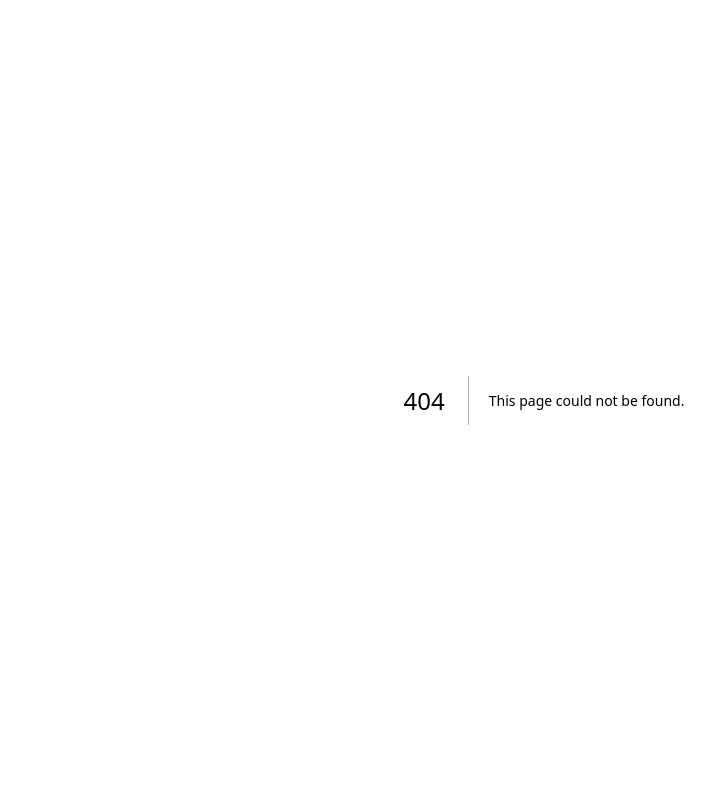
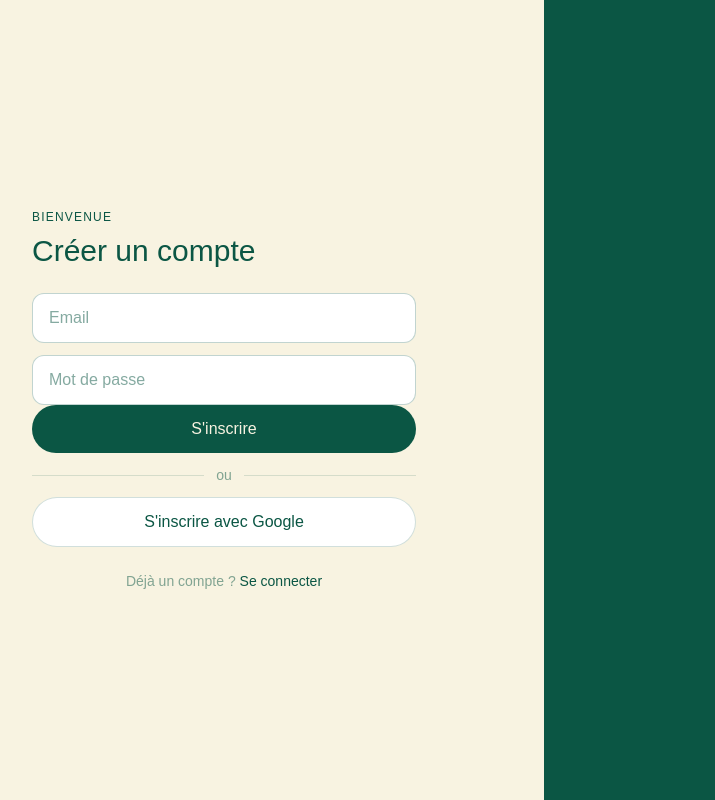
Before and after one commit to Mattbalaise/Molow, a Next.js app: page /auth/signup in a window 1280 px wide. Before the commit this address had no page. Shown: the whole page, without its empty margins (96-811 px from the left). Built offline with nearby package versions, Linux system fonts and the light colour scheme.

Commit message:
feat : add style login + structure

```diff
--- a/app/auth/confirm/route.ts
+++ b/app/auth/confirm/route.ts
@@ -10,16 +10,15 @@ export async function GET(request: NextRequest) {
   const type = searchParams.get('type')
 
   const supabase = await createClient()
-
+  const redirectTo = (url = process.env.NEXT_PUBLIC_HOME_URL!) => redirect(url)
   if (code) {
     const { error } = await supabase.auth.exchangeCodeForSession(code)
-    if (!error) redirect('/dashboard')
+    if (!error) redirectTo()
   }
 
   if (token_hash && type) {
     const { error } = await supabase.auth.verifyOtp({ type, token_hash } as any)
-    if (!error) redirect('/dashboard')
+    if (!error) redirectTo()
   }
-
-  redirect('/login')
+  redirectTo('/auth/signin')
 }
--- /dev/null
+++ b/app/auth/page.tsx
@@ -0,0 +1,18 @@
+import Link from "next/link";
+
+export default function AuthPage() {
+    return (<div className="flex">
+        <div className="w-1/2 h-screen flex items-center justify-center bg-[#F8F3E1]">
+            <div className="flex flex-col gap-20 items-center">
+                <Link href="/auth/signin" className="w-full text-2xl text-center font-bold text-[#F8F3E1] bg-[#0B5644] px-4 py-2 rounded-full">
+                    Se connecter
+                </Link>
+                <Link href="/auth/signup" className="w-full text-2xl text-center font-bold text-[#F8F3E1] bg-[#0B5644] px-4 py-2 rounded-full">
+                    S'inscrire
+                </Link>
+            </div>
+        </div>
+        <div className="w-1/2 h-screen flex items-center justify-center bg-[#0B5644] ">
+        </div>
+    </div>)
+}
--- /dev/null
+++ b/app/auth/signin/page.tsx
@@ -0,0 +1,51 @@
+import { signIn, signUp, signInWithGoogle } from '@/server/services/auth.service'
+
+export default async function SignInPage({
+  searchParams,
+}: {
+  searchParams: Promise<{ redirectTo?: string }>
+}) {
+  const { redirectTo = '/dashboard' } = await searchParams;
+
+  async function signInWrapper(formData: FormData)
+  {
+    'use server'
+    return signIn(
+      formData.get('email') as string,
+      formData.get('password') as string,
+      formData.get('redirectTo') as string
+    )
+  }
+  async function signUpWrapper(formData: FormData){
+    'use server'
+    return signUp(
+      formData.get('email') as string,
+      formData.get('password') as string,
+      formData.get('redirectTo') as string
+    )
+  }
+  async function signInWithGoogleWrapper(){
+    'use server'
+    return signInWithGoogle()
+  }
+  return (
+    <div>
+      <h1>Connexion</h1>
+      <form>
+        <input name="email" type="email" placeholder="Email" required />
+        <input name="password" type="password" placeholder="Mot de passe" required />
+        {/* Champ caché pour la redirection */}
+        <input type="hidden" name="redirectTo" value={redirectTo} />
+        <button formAction={signInWrapper}>
+          Se connecter
+        </button>
+        <button formAction={signUpWrapper}>
+          S'inscrire
+        </button>
+        <button formNoValidate formAction={signInWithGoogleWrapper}>
+          Se connecter avec Google
+        </button>
+      </form>
+    </div>
+  )
+}
--- /dev/null
+++ b/app/auth/signup/page.tsx
@@ -0,0 +1,63 @@
+import { signIn, signUp, signInWithGoogle } from '@/server/services/auth.service'
+import Link from 'next/link';
+export default async function SignUpPage({
+    searchParams,
+}: {
+    searchParams: Promise<{ redirectTo?: string }>
+}) {
+    const { redirectTo = '/dashboard' } = await searchParams;
+    async function signUpWrapper(formData: FormData) {
+        'use server'
+        return signUp(
+            formData.get('email') as string,
+            formData.get('password') as string
+        )
+    }
+    async function signUpWithGoogleWrapper() {
+        'use server'
+        return signInWithGoogle()
+    }
+    return (
+        <div className="flex h-screen">
+            <div className="w-1/2 bg-[#F8F3E1] flex items-center justify-center p-8">
+                <div className="w-full max-w-sm flex flex-col gap-6">
+
+                    <div>
+                        <p className="text-xs font-medium text-[#0B5644] tracking-widest uppercase mb-2">Bienvenue</p>
+                        <h1 className="text-3xl font-medium text-[#0B5644]">Créer un compte</h1>
+                    </div>
+                    <form>
+                        <div className="flex flex-col gap-3">
+                            <input name="email" type="email" placeholder="Email" required
+                                className="w-full px-4 py-3 border border-[#0B564440] rounded-xl bg-white text-[#0B5644] outline-none" />
+                            <input name="password" type="password" placeholder="Mot de passe" required
+                                className="w-full px-4 py-3 border border-[#0B564440] rounded-xl bg-white text-[#0B5644] outline-none" />
+                        </div>
+                        <div className="flex flex-col gap-3">
+                            <button formAction={signUpWrapper}
+                                className="w-full py-3 bg-[#0B5644] text-[#F8F3E1] rounded-full font-medium">
+                                S'inscrire
+                            </button>
+
+                            <div className="flex items-center gap-3">
+                                <div className="flex-1 h-px bg-[#0B564425]" />
+                                <span className="text-sm text-[#0B564480]">ou</span>
+                                <div className="flex-1 h-px bg-[#0B564425]" />
+                            </div>
+
+                            <button formNoValidate formAction={signUpWithGoogleWrapper}
+                                className="w-full py-3 bg-white border border-[#0B564430] rounded-full font-medium text-[#0B5644] flex items-center justify-center gap-2">
+                                S'inscrire avec Google
+                            </button>
+                        </div>
+                    </form>
+                    <p className="text-center text-sm text-[#0B564480]">
+                        Déjà un compte ?{' '}
+                        <Link href="/auth/signin" className="text-[#0B5644] font-medium">Se connecter</Link>
+                    </p>
+                </div>
+            </div>
+            <div className="w-1/2 bg-[#0B5644]" />
+        </div>
+    )
+}
--- a/app/login/page.tsx
+++ /dev/null
@@ -1,57 +0,0 @@
-import { signIn, signUp, signInWithGoogle } from '@/server/services/auth.service'
-
-export default async function LoginPage({
-  searchParams,
-}: {
-  searchParams: Promise<{ redirectTo?: string }>
-}) {
-  const { redirectTo = '/dashboard' } = await searchParams;
-  return (
-    <div>
-      <h1>Connexion</h1>
-
-      <form>
-        <input name="email" type="email" placeholder="Email" required />
-        <input name="password" type="password" placeholder="Mot de passe" required />
-        {/* Champ caché pour la redirection */}
-        <input type="hidden" name="redirectTo" value={redirectTo} />
-
-        {/* Deux boutons → deux actions différentes */}
-        <button
-          formAction={async (formData) => {
-            'use server'
-            await signIn(
-              formData.get('email') as string,
-              formData.get('password') as string,
-              formData.get('redirectTo') as string
-            )
-          }}
-        >
-          Se connecter
-        </button>
-
-        <button
-          formAction={async (formData) => {
-            'use server'
-            await signUp(
-              formData.get('email') as string,
-              formData.get('password') as string,
-              formData.get('redirectTo') as string
-            )
-          }}
-        >
-          S'inscrire
-        </button>
-        <button
-        formNoValidate
-          formAction={async () => {
-            'use server'
-            await signInWithGoogle()
-          }}
-        >
-          Se connecter avec Google
-        </button>
-      </form>
-    </div>
-  )
-}
--- a/proxy.ts
+++ b/proxy.ts
@@ -1,7 +1,7 @@
 import { type NextRequest } from 'next/server'
 import { updateSession } from '@/server/supabase/middleware'
 import { NextResponse } from 'next/server'
-const PUBLIC_PATHS = ['/login', '/auth/confirm']
+const PUBLIC_PATHS = ['/auth','/auth/signin','/auth/signup','/auth/confirm']
 
 export default async function proxy(request: NextRequest) {
   const { response, user } = await updateSession(request)
@@ -9,7 +9,7 @@ export default async function proxy(request: NextRequest) {
   const pathname = request.nextUrl.pathname
   const isPublic = PUBLIC_PATHS.some(path => pathname.startsWith(path))
   //pour le moment à changer plus tard, on redirige vers la page de login si pas d'utilisateur
-  if (!user && !isPublic) return NextResponse.redirect(new URL('/login', request.url))
+  if (!user && !isPublic) return NextResponse.redirect(new URL('/auth/signin', request.url))
   return response
 }
 
```
Also changed, not shown: 1 other file (tests, documents, lock files or other folders).
